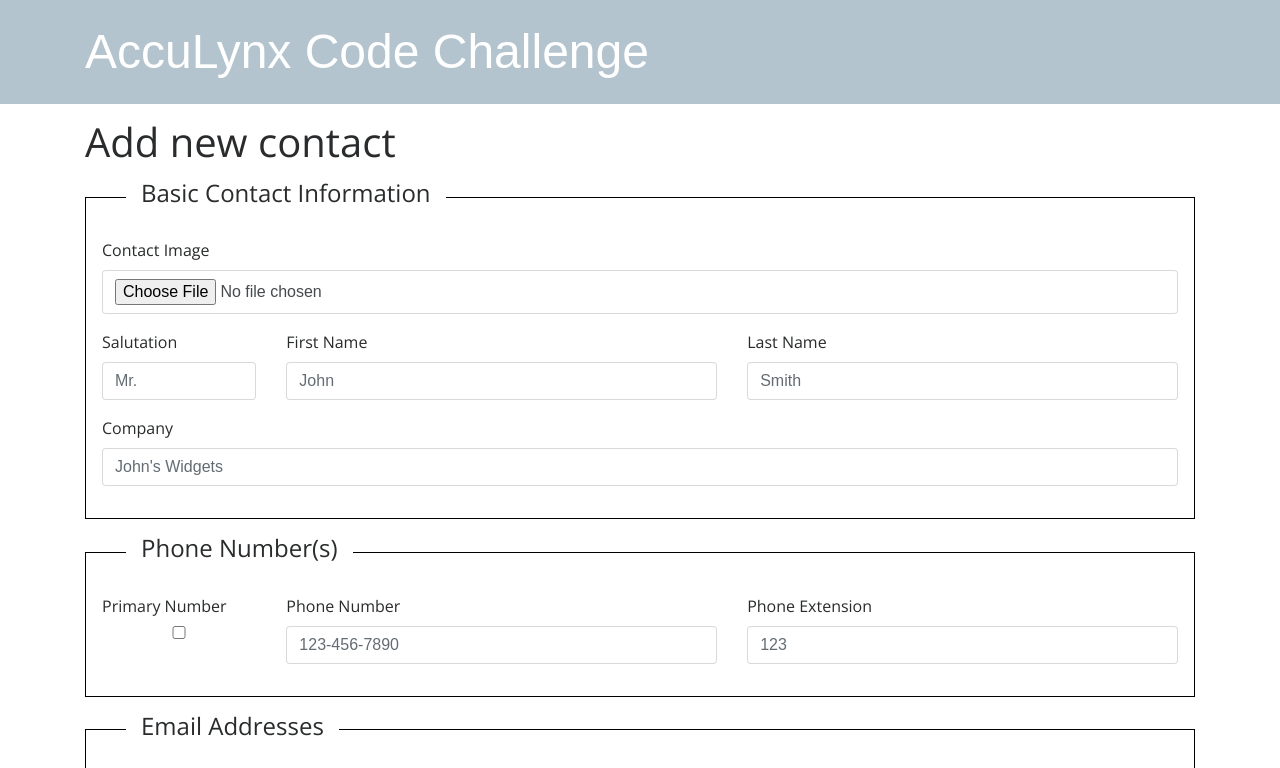
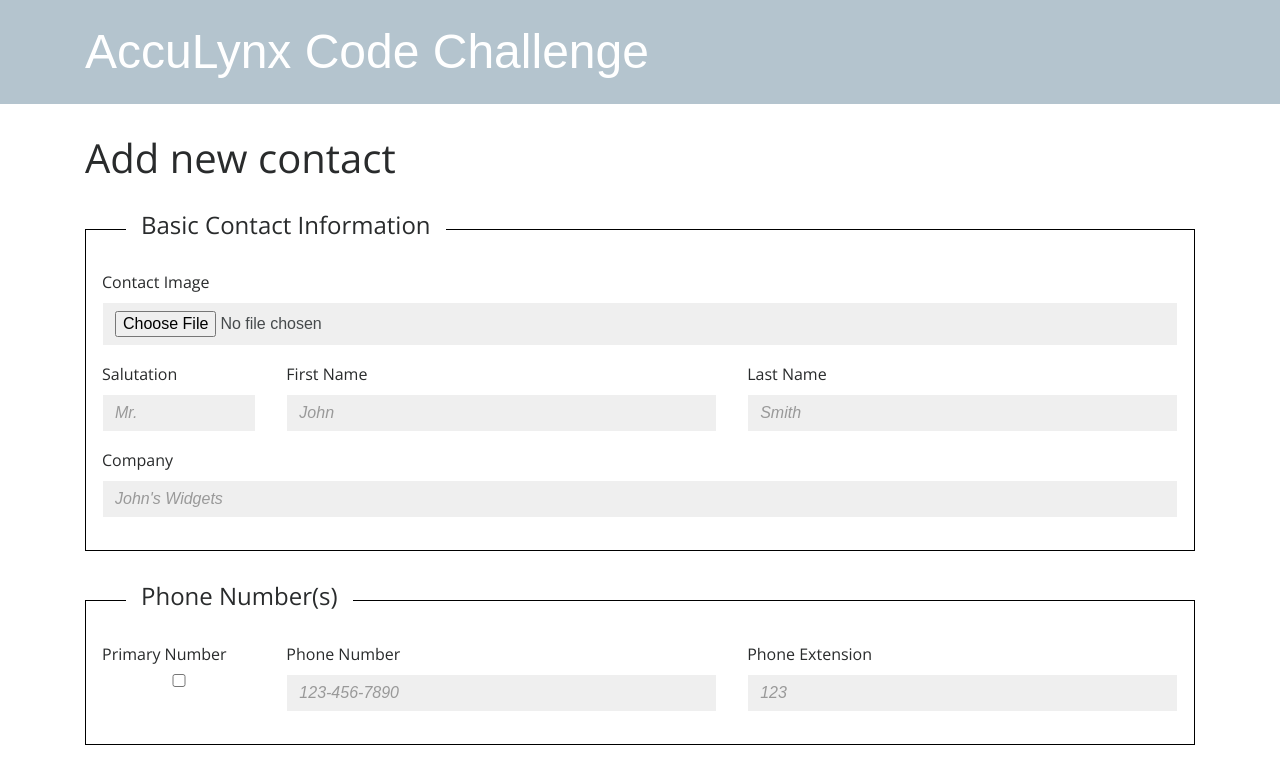
Before and after one commit to the-emz/AccuLynx-Code-Challenge, a plain HTML site: page index.html in a window 1280 px wide. Shown: the top 768 px of the page. Drawn offline with nearby package versions, Linux system fonts and the light colour scheme; a script that the page names is missing; a web font is replaced by a local one.

Commit message:
add some padding around fields and sections

```diff
--- a/assets/styles/forms.scss
+++ b/assets/styles/forms.scss
@@ -2,7 +2,7 @@
 fieldset{
   border: 1px black solid;
   padding: 1em;
-  margin-top: 1em;
+  margin-top: 2em;
 }
 legend{
   margin-left: 1em;
@@ -11,3 +11,18 @@ legend{
     font-size: 1em;
   }
 }
+
+input.form-control {
+  border-radius: 0;
+  background: #efefef;
+  border: solid 1px #fff;
+
+  &::placeholder {
+    color: #999;
+    font-style:italic;
+  }
+
+  &:focus {
+    border: solid 1px;
+  }
+}
--- a/assets/styles/pages.scss
+++ b/assets/styles/pages.scss
@@ -2,5 +2,5 @@ body{
   font-family: 'Open Sans', sans-serif;
 }
 .page-title {
-  margin-top: 1em;
+  margin-top: 2em;
 }
```
Also changed, not shown: assets/styles/main.css.
